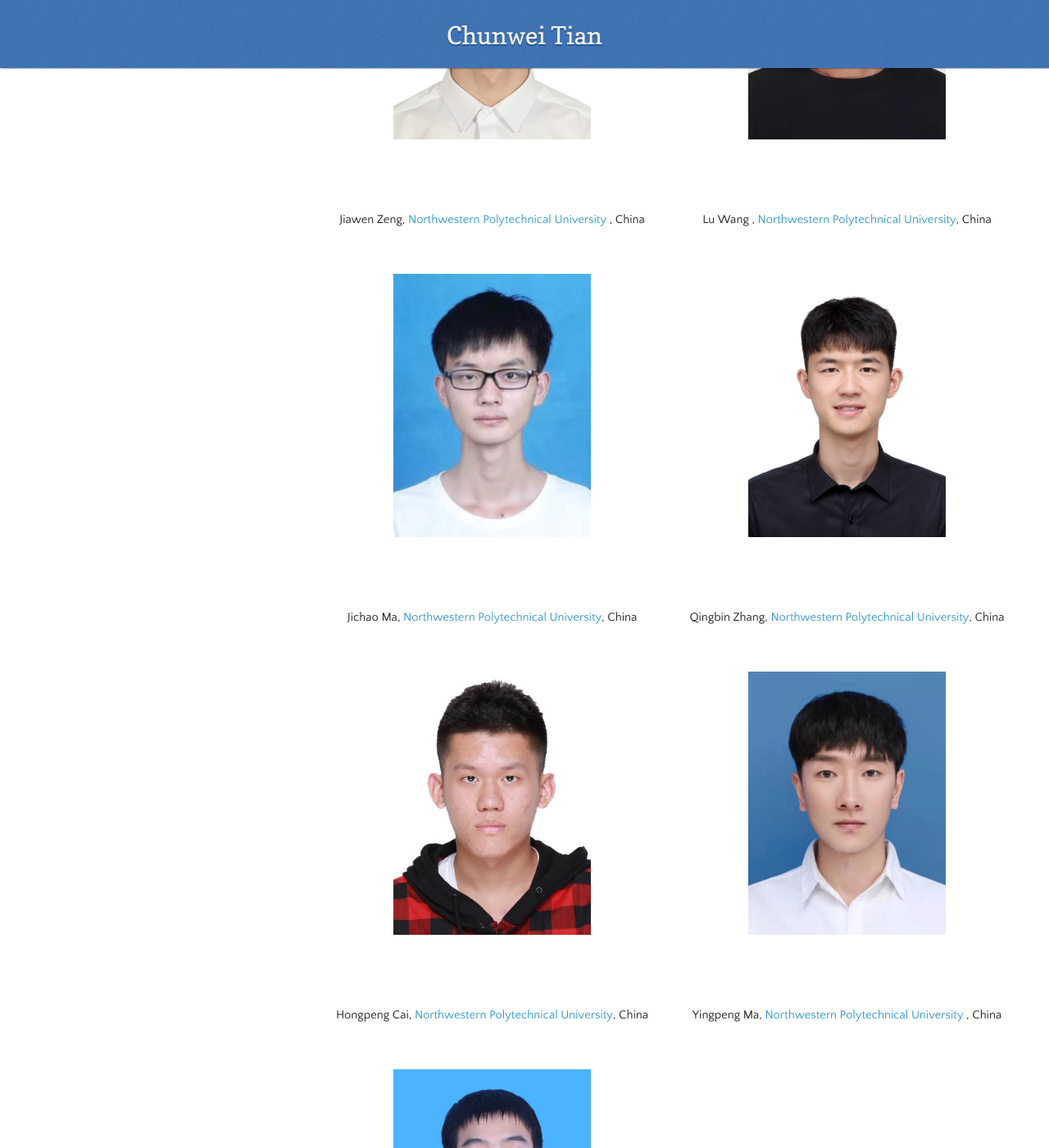
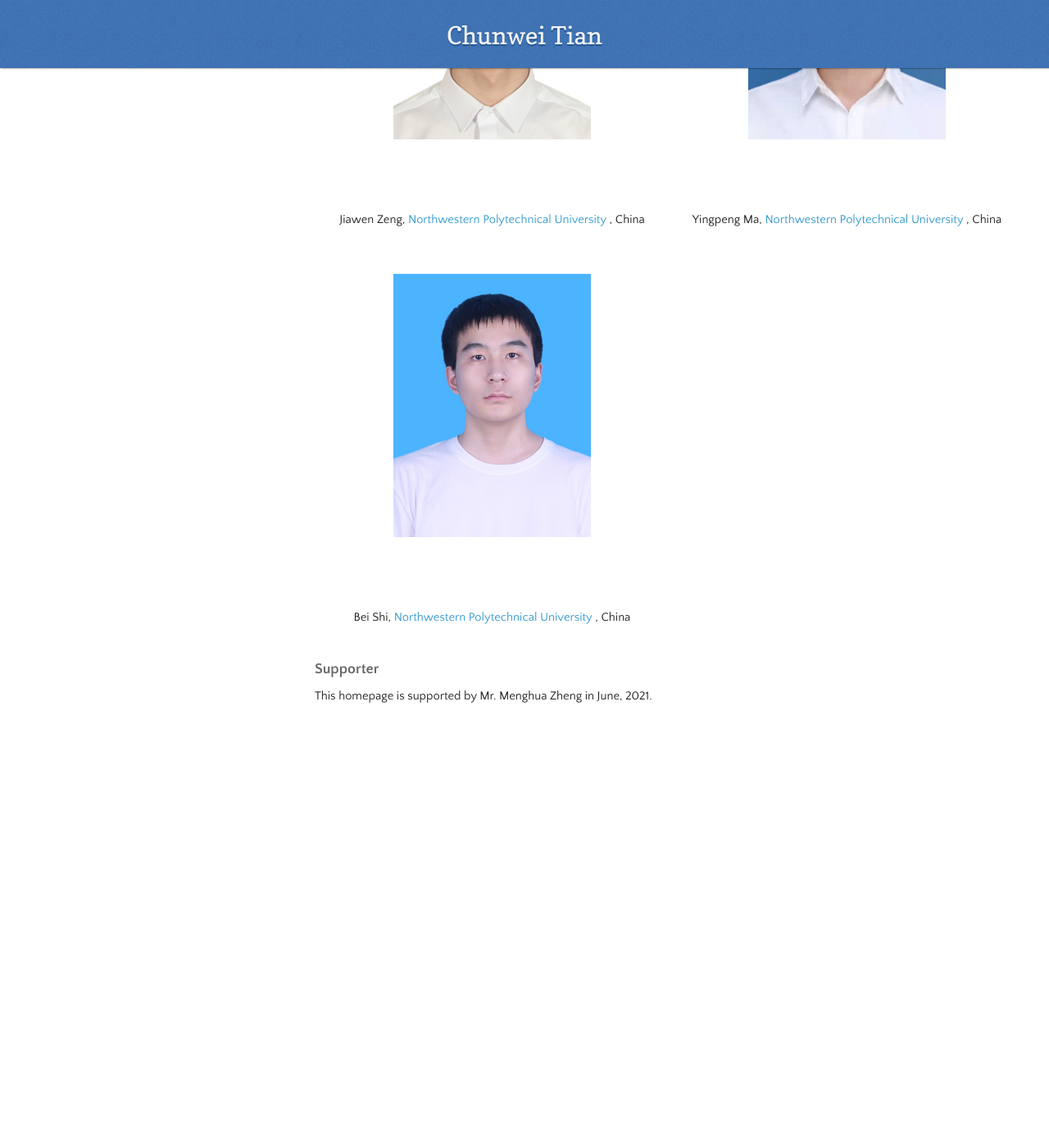
Before and after one commit to hellloxiaotian/hellloxiaotian.github.io, a Jekyll site: the page built from index.md, in a window 1280 px wide and 1400 px high, scrolled down 24153 px. Shown: the whole window at 82% size. Built offline with Jekyll 4.4.1, drawn with Linux system fonts in a browser that asks for light colours; nearby versions of some CDN libraries; our own code applies the rules of GitHub Pages for plain Markdown files; the repository's description, which GitHub fills in, is left out; after the commit the page ends 25133 px from its top, so only the background shows below that.

Commit message:
Update index.md

```diff
--- a/index.md
+++ b/index.md
@@ -863,34 +863,6 @@ Graduate Course "Cloud Oriented Big Data Technologies" (Spring)
    		<div class="desc_blank_2"> </div>
    	</div>
 
-   	<div class="img">
-   		<img src="picture/Lu Wang.jpg" >
-   		<div class="desc_blank"> </div>
-   		<div class="desc">  Lu Wang , <a href = "https://www.nwpu.edu.cn">Northwestern Polytechnical University</a>, China</div>
-   		<div class="desc_blank_2"> </div>
-   	</div>
-
-   	<div class="img">
-   		<img src="picture/Jichao Ma.jpg" >
-   		<div class="desc_blank"> </div>
-   		<div class="desc">  Jichao Ma, <a href = "https://www.nwpu.edu.cn">Northwestern Polytechnical University</a>, China</div>
-   		<div class="desc_blank_2"> </div>
-   	</div>
-
-   	<div class="img">
-   		<img src="picture/Qingbin Zhang.jpeg" >
-   		<div class="desc_blank"> </div>
-   		<div class="desc">  Qingbin Zhang, <a href = "https://www.nwpu.edu.cn">Northwestern Polytechnical University</a>, China</div>
-  		<div class="desc_blank_2"> </div>
-   	</div>
-
-   	<div class="img">
-   		<img src="picture/Hongpeng Cai.jpeg" >
-   		<div class="desc_blank"> </div>
-   		<div class="desc">  Hongpeng Cai, <a href = "https://www.nwpu.edu.cn">Northwestern Polytechnical University</a>, China</div>
-   		<div class="desc_blank_2"> </div>
-   	</div>
-
    	<div class="img" width = "50%">
      		<img src="picture/Yingpeng Ma.jpg" >
     		<div class="desc_blank"> </div>
```
